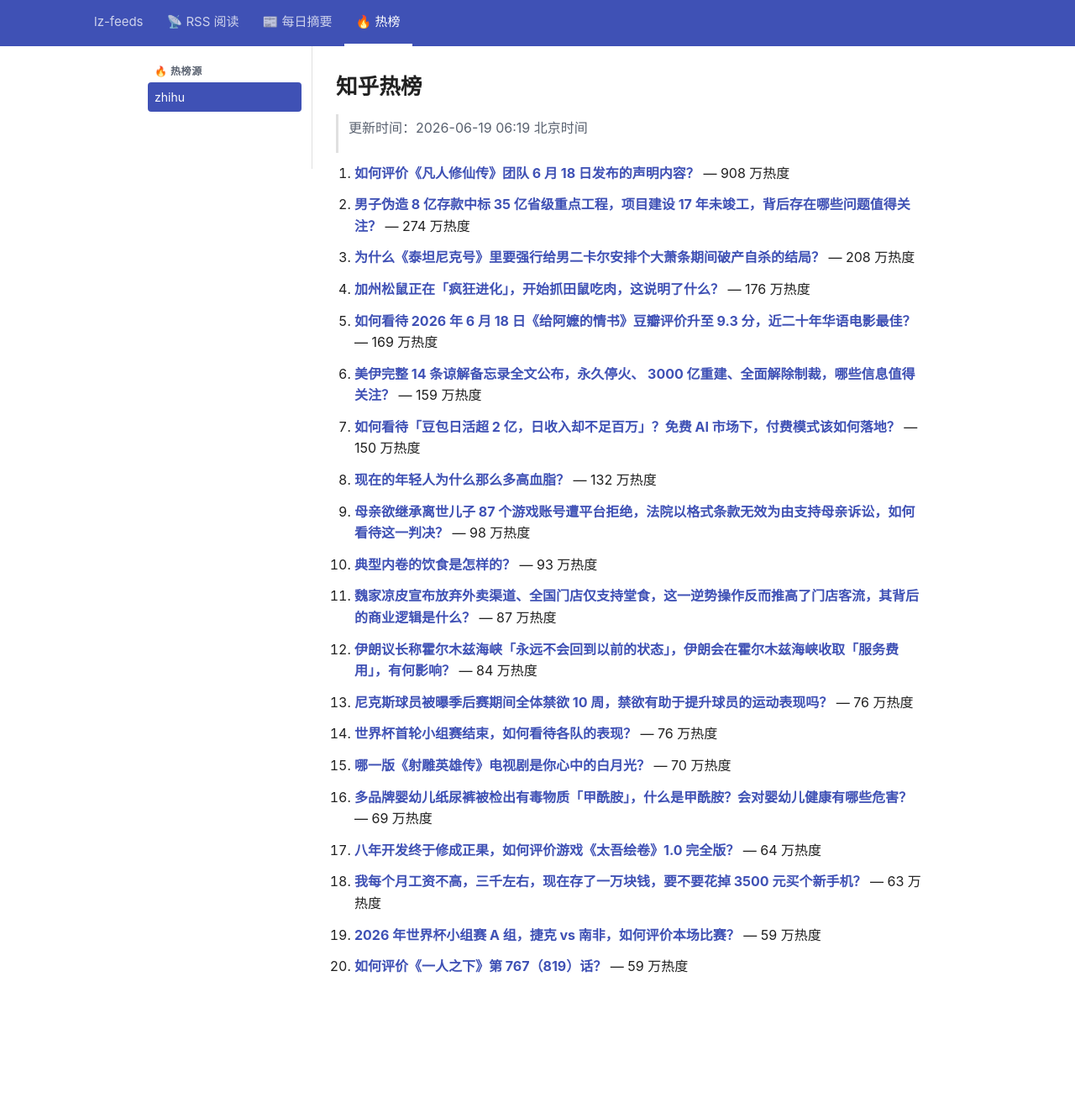
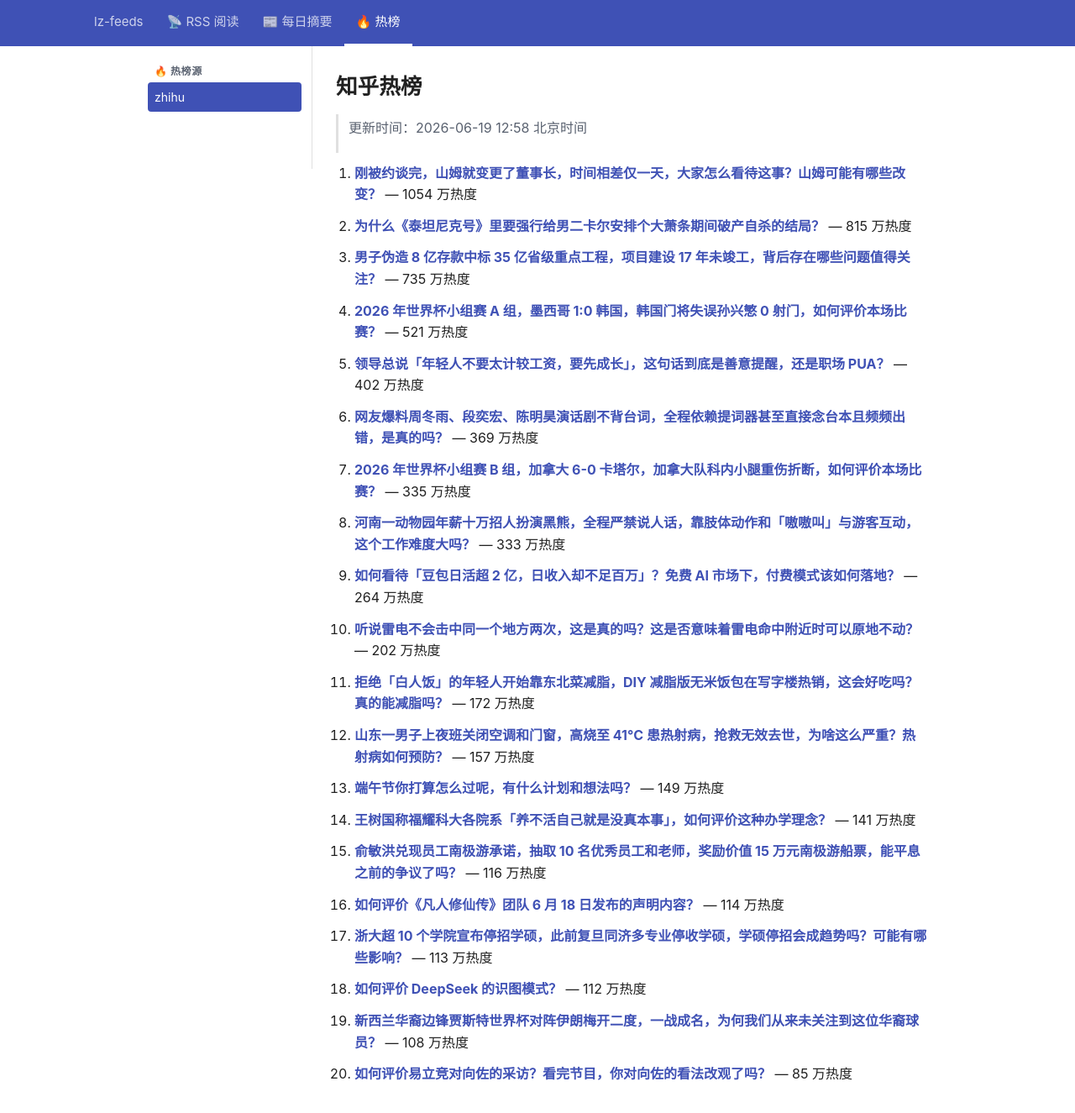
Before and after one commit to lizhang0101/lz-feeds, a Jekyll site: the page built from _hotlist/zhihu.md, in a window 1280 px wide and 1356 px high. Shown: the top 1325 px of the window at 84% size. Built offline with Jekyll 4.4.1, drawn with Linux system fonts in a browser that asks for light colours.

Commit message:
hotlist: 2026-06-19T04:58Z

```diff
--- a/_hotlist/zhihu.md
+++ b/_hotlist/zhihu.md
@@ -1,48 +1,48 @@
 ---
-updated: 2026-06-19 06:19 北京时间
+updated: 2026-06-19 12:58 北京时间
 count: 20
 ---
 
 # 知乎热榜
 
-> 更新时间：2026-06-19 06:19 北京时间
+> 更新时间：2026-06-19 12:58 北京时间
 
-1. **[如何评价《凡人修仙传》团队 6 月 18 日发布的声明内容？](https://www.zhihu.com/question/2051002779523618174)** — 908 万热度
+1. **[刚被约谈完，山姆就变更了董事长，时间相差仅一天，大家怎么看待这事？山姆可能有哪些改变？](https://www.zhihu.com/question/2050349390083232343)** — 1054 万热度
 
-2. **[男子伪造 8 亿存款中标 35 亿省级重点工程，项目建设 17 年未竣工，背后存在哪些问题值得关注？](https://www.zhihu.com/question/2050848213901505123)** — 274 万热度
+2. **[为什么《泰坦尼克号》里要强行给男二卡尔安排个大萧条期间破产自杀的结局？](https://www.zhihu.com/question/2050940396734361925)** — 815 万热度
 
-3. **[为什么《泰坦尼克号》里要强行给男二卡尔安排个大萧条期间破产自杀的结局？](https://www.zhihu.com/question/2050940396734361925)** — 208 万热度
+3. **[男子伪造 8 亿存款中标 35 亿省级重点工程，项目建设 17 年未竣工，背后存在哪些问题值得关注？](https://www.zhihu.com/question/2050848213901505123)** — 735 万热度
 
-4. **[加州松鼠正在「疯狂进化」，开始抓田鼠吃肉，这说明了什么？](https://www.zhihu.com/question/7462275930)** — 176 万热度
+4. **[2026 年世界杯小组赛 A 组，墨西哥 1:0 韩国，韩国门将失误孙兴慜 0 射门，如何评价本场比赛？](https://www.zhihu.com/question/2050229431092733522)** — 521 万热度
 
-5. **[如何看待 2026 年 6 月 18 日《给阿嬷的情书》豆瓣评价升至 9.3 分，近二十年华语电影最佳？](https://www.zhihu.com/question/2050891509306749285)** — 169 万热度
+5. **[领导总说「年轻人不要太计较工资，要先成长」，这句话到底是善意提醒，还是职场 PUA？](https://www.zhihu.com/question/2043701576947201481)** — 402 万热度
 
-6. **[美伊完整 14 条谅解备忘录全文公布，永久停火、 3000 亿重建、全面解除制裁，哪些信息值得关注？](https://www.zhihu.com/question/2050923845763311574)** — 159 万热度
+6. **[网友爆料周冬雨、段奕宏、陈明昊演话剧不背台词，全程依赖提词器甚至直接念台本且频频出错，是真的吗？](https://www.zhihu.com/question/2050931331446436682)** — 369 万热度
 
-7. **[如何看待「豆包日活超 2 亿，日收入却不足百万」？免费 AI 市场下，付费模式该如何落地？](https://www.zhihu.com/question/2050289332632790558)** — 150 万热度
+7. **[2026 年世界杯小组赛 B 组，加拿大 6-0 卡塔尔，加拿大队科内小腿重伤折断，如何评价本场比赛？](https://www.zhihu.com/question/2050229300993814782)** — 335 万热度
 
-8. **[现在的年轻人为什么那么多高血脂？](https://www.zhihu.com/question/2034553336725254262)** — 132 万热度
+8. **[河南一动物园年薪十万招人扮演黑熊，全程严禁说人话，靠肢体动作和「嗷嗷叫」与游客互动，这个工作难度大吗？](https://www.zhihu.com/question/2050284726062264666)** — 333 万热度
 
-9. **[母亲欲继承离世儿子 87 个游戏账号遭平台拒绝，法院以格式条款无效为由支持母亲诉讼，如何看待这一判决？](https://www.zhihu.com/question/2050522294171039185)** — 98 万热度
+9. **[如何看待「豆包日活超 2 亿，日收入却不足百万」？免费 AI 市场下，付费模式该如何落地？](https://www.zhihu.com/question/2050289332632790558)** — 264 万热度
 
-10. **[典型内卷的饮食是怎样的？](https://www.zhihu.com/question/283770827)** — 93 万热度
+10. **[听说雷电不会击中同一个地方两次，这是真的吗？这是否意味着雷电命中附近时可以原地不动？](https://www.zhihu.com/question/2036184365005280074)** — 202 万热度
 
-11. **[魏家凉皮宣布放弃外卖渠道、全国门店仅支持堂食，这一逆势操作反而推高了门店客流，其背后的商业逻辑是什么？](https://www.zhihu.com/question/2050506769303179914)** — 87 万热度
+11. **[拒绝「白人饭」的年轻人开始靠东北菜减脂，DIY 减脂版无米饭包在写字楼热销，这会好吃吗？真的能减脂吗？](https://www.zhihu.com/question/2032495287537751133)** — 172 万热度
 
-12. **[伊朗议长称霍尔木兹海峡「永远不会回到以前的状态」，伊朗会在霍尔木兹海峡收取「服务费用」，有何影响？](https://www.zhihu.com/question/2050871601684550857)** — 84 万热度
+12. **[山东一男子上夜班关闭空调和门窗，高烧至 41°C 患热射病，抢救无效去世，为啥这么严重？热射病如何预防？](https://www.zhihu.com/question/2047329194447745310)** — 157 万热度
 
-13. **[尼克斯球员被曝季后赛期间全体禁欲 10 周，禁欲有助于提升球员的运动表现吗？](https://www.zhihu.com/question/2050334849588901451)** — 76 万热度
+13. **[端午节你打算怎么过呢，有什么计划和想法吗？](https://www.zhihu.com/question/1910339569343260564)** — 149 万热度
 
-14. **[世界杯首轮小组赛结束，如何看待各队的表现？](https://www.zhihu.com/question/2050835936678885206)** — 76 万热度
+14. **[王树国称福耀科大各院系「养不活自己就是没真本事」，如何评价这种办学理念？](https://www.zhihu.com/question/2051039980940682412)** — 141 万热度
 
-15. **[哪一版《射雕英雄传》电视剧是你心中的白月光？](https://www.zhihu.com/question/1983859855828742705)** — 70 万热度
+15. **[俞敏洪兑现员工南极游承诺，抽取 10 名优秀员工和老师，奖励价值 15 万元南极游船票，能平息之前的争议了吗？](https://www.zhihu.com/question/2050896022138787675)** — 116 万热度
 
-16. **[多品牌婴幼儿纸尿裤被检出有毒物质「甲酰胺」，什么是甲酰胺？会对婴幼儿健康有哪些危害？](https://www.zhihu.com/question/2050890464476263871)** — 69 万热度
+16. **[如何评价《凡人修仙传》团队 6 月 18 日发布的声明内容？](https://www.zhihu.com/question/2051002779523618174)** — 114 万热度
 
-17. **[八年开发终于修成正果，如何评价游戏《太吾绘卷》1.0 完全版？](https://www.zhihu.com/question/2050628077214852981)** — 64 万热度
+17. **[浙大超 10 个学院宣布停招学硕，此前复旦同济多专业停收学硕，学硕停招会成趋势吗？可能有哪些影响？](https://www.zhihu.com/question/2050939658821793786)** — 113 万热度
 
-18. **[我每个月工资不高，三千左右，现在存了一万块钱，要不要花掉 3500 元买个新手机？](https://www.zhihu.com/question/2048362789551576432)** — 63 万热度
+18. **[如何评价 DeepSeek 的识图模式？](https://www.zhihu.com/question/2032903059739767247)** — 112 万热度
 
-19. **[2026 年世界杯小组赛 A 组，捷克 vs 南非，如何评价本场比赛？](https://www.zhihu.com/question/2050228634908976991)** — 59 万热度
+19. **[新西兰华裔边锋贾斯特世界杯对阵伊朗梅开二度，一战成名，为何我们从来未关注到这位华裔球员？](https://www.zhihu.com/question/2050210872241476932)** — 108 万热度
 
-20. **[如何评价《一人之下》第 767（819）话？](https://www.zhihu.com/question/2051096114703741662)** — 59 万热度
+20. **[如何评价易立竞对向佐的采访？看完节目，你对向佐的看法改观了吗？](https://www.zhihu.com/question/2050536061982308143)** — 85 万热度
```
